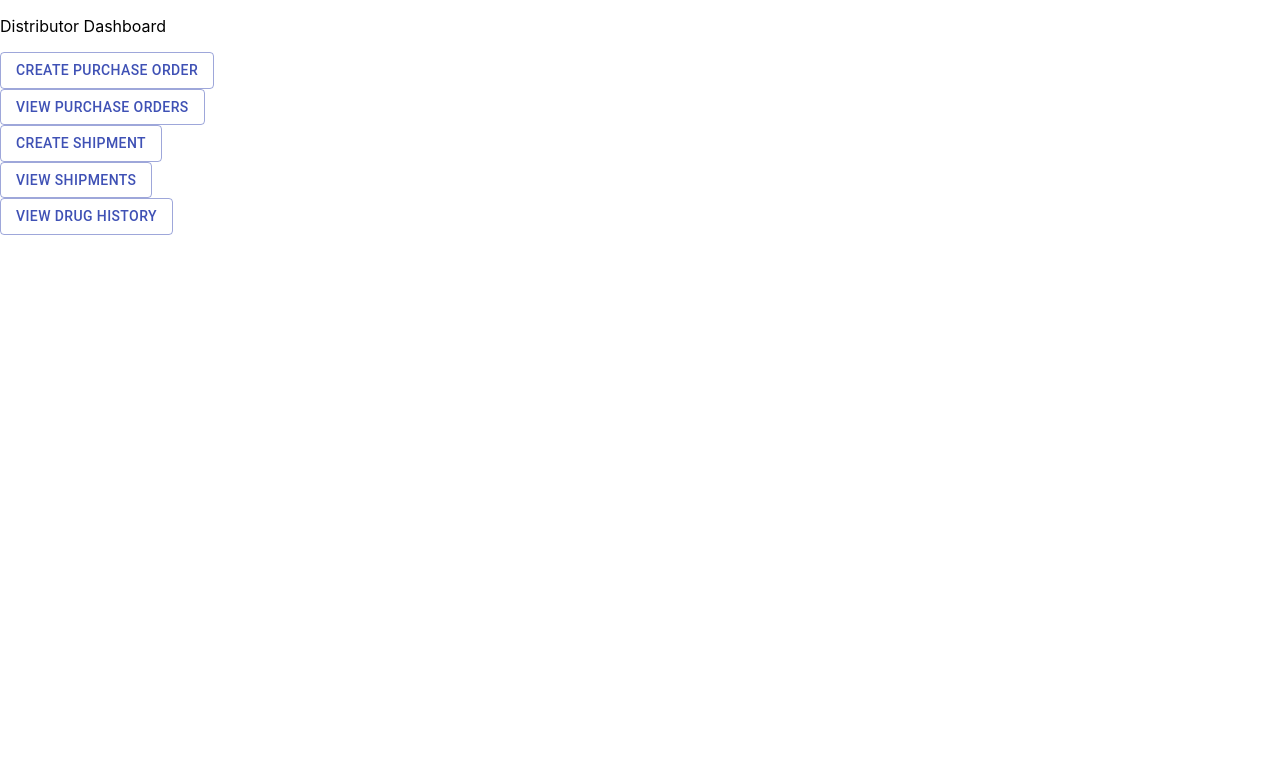
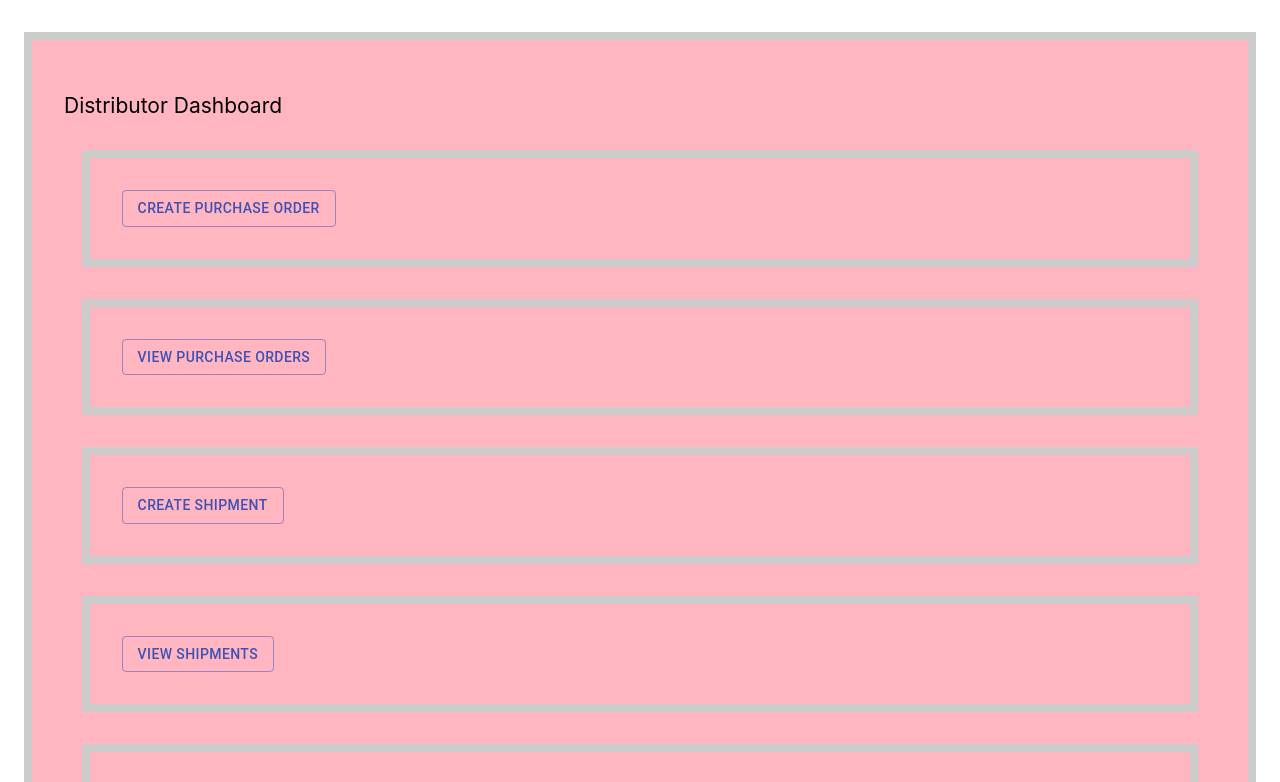
Before and after one commit to UGUP/drug-tracker, a React (Create React App) app: page /distributor in a window 1280 px wide. Shown: the top 782 px of the page. Built offline with nearby package versions, Linux system fonts and the light colour scheme.

Commit message:
CSS Styling

```diff
--- a/package.json
+++ b/package.json
@@ -15,7 +15,8 @@
     "react-router-config": "^5.1.1",
     "react-router-dom": "^5.2.0",
     "react-scripts": "3.4.3",
-    "react-tap-event-plugin": "^3.0.3"
+    "react-tap-event-plugin": "^3.0.3",
+    "styled-components": "^5.2.0"
   },
   "scripts": {
     "start": "react-scripts start",
--- a/src/admin/AdminDashboard.js
+++ b/src/admin/AdminDashboard.js
@@ -7,6 +7,18 @@ import TransporterList from "./TransporterList";
 import Button from "@material-ui/core/Button";
 import RetailerList from "./RetailerList";
 import RegisterOrganization from "../DialogueForms/Registerorganization";
+import styled from "styled-components";
+
+const StyleDiv = styled.div`
+  width: 90%;
+  length: 100%;
+  max-width: 100rem;
+  margin: 2rem auto;
+  border: 8px solid #ccc;
+  padding: 2rem;
+  background: lightpink;
+  font-size: 21px;
+`;
 
 class AdminDashboard extends React.Component {
   constructor(props) {
@@ -43,11 +55,11 @@ class AdminDashboard extends React.Component {
 
   render() {
     return (
-      <div style={{ display: "flex" }}>
-        <div style={{ width: "30%" }}>
+      <StyleDiv style={{ display: "flex" }}>
+        <StyleDiv style={{ width: "30%" }}>
           <AdminMenu selectMenu={this.selectMenu} />
-        </div>
-        <div style={{ width: "70%" }}>
+        </StyleDiv>
+        <StyleDiv style={{ width: "70%" }}>
           {(() => {
             switch (this.state.selectmenu) {
               case "manufacturer":
@@ -62,8 +74,8 @@ class AdminDashboard extends React.Component {
                 return <ManufacturerList />;
             }
           })()}
-        </div>
-        <div>
+        </StyleDiv>
+        <StyleDiv>
           <Button variant="outlined" color="primary" onClick={this.handleClick}>
             Create Organization
           </Button>
@@ -71,8 +83,8 @@ class AdminDashboard extends React.Component {
             openCreateOrganizationDialogue={this.state.showForm}
             onDialogClosed={this.onDialogClosed}
           />
-        </div>
-      </div>
+        </StyleDiv>
+      </StyleDiv>
     );
   }
 }
--- a/src/admin/ManufacturerList.js
+++ b/src/admin/ManufacturerList.js
@@ -1,12 +1,8 @@
-import React from 'react';
+import React from "react";
 
 class ManufacturerList extends React.Component {
-    render() {
-       return (
-          <div>
-             Manufacturer List
-          </div>
-       )
-    }
- }
- export default ManufacturerList;
+  render() {
+    return <div>Click on Left to display a List</div>;
+  }
+}
+export default ManufacturerList;
--- a/src/distributor/DistributorDashboard.js
+++ b/src/distributor/DistributorDashboard.js
@@ -7,7 +7,18 @@ import CreateShipmentDialogue from "../DialogueForms/CreateShipmentDialogue";
 import ViewShipmentDialogue from "../DialogueForms/ViewShipmentDialogue";
 import ViewDrugLifeCycle from "../DialogueForms/ViewDrugLifeCycle";
 import CreatePurchaseOrderDialogue from "../DialogueForms/CreatePurchaseOrderDialogue";
+import styled from "styled-components";
 
+const StyleDiv = styled.div`
+  width: 90%;
+  length: 100%;
+  max-width: 100rem;
+  margin: 2rem auto;
+  border: 8px solid #ccc;
+  padding: 2rem;
+  background: lightpink;
+  font-size: 21px;
+`;
 class DistributorDashboard extends React.Component {
   constructor(props) {
     super();
@@ -109,9 +120,9 @@ class DistributorDashboard extends React.Component {
   render() {
     const { showForm } = this.state;
     return (
-      <div>
+      <StyleDiv>
         <p> Distributor Dashboard</p>
-        <div>
+        <StyleDiv>
           <Button variant="outlined" color="primary" onClick={this.handleClick}>
             Create Purchase Order
           </Button>
@@ -119,8 +130,8 @@ class DistributorDashboard extends React.Component {
             openCreatePurchaseOrderDialogue={this.state.showForm}
             onDialogClosed={this.onDialogClosed}
           />
-        </div>
-        <div>
+        </StyleDiv>
+        <StyleDiv>
           <Button
             variant="outlined"
             color="primary"
@@ -132,8 +143,8 @@ class DistributorDashboard extends React.Component {
             openPurchaseOrderDialogue={this.state.showPurchaseOrderForm}
             onDialogClosed={this.onPOHistoryDialogClosed}
           />
-        </div>
-        <div>
+        </StyleDiv>
+        <StyleDiv>
           <Button
             variant="outlined"
             color="primary"
@@ -145,8 +156,8 @@ class DistributorDashboard extends React.Component {
             openCreateShipmentDialogue={this.state.showCreateShipmentForm}
             onDialogClosed={this.onCreateShipmentDialogClosed}
           />
-        </div>
-        <div>
+        </StyleDiv>
+        <StyleDiv>
           <Button
             variant="outlined"
             color="primary"
@@ -158,8 +169,8 @@ class DistributorDashboard extends React.Component {
             openViewShipmentDialogue={this.state.showViewShipmentForm}
             onDialogClosed={this.onViewShipmentDialogClosed}
           />
-        </div>
-        <div>
+        </StyleDiv>
+        <StyleDiv>
           <Button
             variant="outlined"
             color="primary"
@@ -171,8 +182,8 @@ class DistributorDashboard extends React.Component {
             openDrugLifecycleDialogue={this.state.showDrugLifeCycleForm}
             onDialogClosed={this.drugLifeCycleDialogClosed}
           />
-        </div>
-      </div>
+        </StyleDiv>
+      </StyleDiv>
     );
   }
 }
--- a/src/login/Login.js
+++ b/src/login/Login.js
@@ -1,5 +1,17 @@
 import React from "react";
 import history from "./../history";
+import styled from "styled-components";
+
+const StyleDiv = styled.div`
+  width: 90%;
+  length: 100%;
+  max-width: 100rem;
+  margin: 2rem auto;
+  border: 8px solid #ccc;
+  padding: 2rem;
+  background: lightblue;
+  font-size: 21px;
+`;
 
 class Login extends React.Component {
   constructor(props) {
@@ -37,6 +49,7 @@ class Login extends React.Component {
 
   render() {
     return (
+      <StyleDiv>
         <form onSubmit={this.handleSignIn.bind(this)}>
           <h3>Login in</h3>
           <label for="cars">Choose Role:</label>
@@ -55,6 +68,7 @@ class Login extends React.Component {
           <input type="password" ref="password" placeholder="Password" />
           <input type="submit" value="Login" />
         </form>
+      </StyleDiv>
     );
   }
 }
--- a/src/manufacturer/ManufacturerDashboard.js
+++ b/src/manufacturer/ManufacturerDashboard.js
@@ -7,6 +7,18 @@ import ViewPurchaseOrderDialogue from "../DialogueForms/ViewPurchaseOrderDialogu
 import CreateShipmentDialogue from "../DialogueForms/CreateShipmentDialogue";
 import ViewShipmentDialogue from "../DialogueForms/ViewShipmentDialogue";
 import ViewDrugLifeCycle from "../DialogueForms/ViewDrugLifeCycle";
+import styled from "styled-components";
+
+const StyleDiv = styled.div`
+  width: 90%;
+  length: 100%;
+  max-width: 100rem;
+  margin: 2rem auto;
+  border: 8px solid #ccc;
+  padding: 2rem;
+  background: lightgreen;
+  font-size: 21px;
+`;
 
 class ManufacturerDashboard extends React.Component {
   constructor(props) {
@@ -109,9 +121,9 @@ class ManufacturerDashboard extends React.Component {
   render() {
     const { showForm } = this.state;
     return (
-      <div>
+      <StyleDiv>
         <p>Manufacturer Dashboard</p>
-        <div>
+        <StyleDiv>
           <Button variant="outlined" color="primary" onClick={this.handleClick}>
             Create Drug
           </Button>
@@ -119,8 +131,8 @@ class ManufacturerDashboard extends React.Component {
             openCreateDrugDialogue={this.state.showForm}
             onDialogClosed={this.onDialogClosed}
           />
-        </div>
-        <div>
+        </StyleDiv>
+        <StyleDiv>
           <Button
             variant="outlined"
             color="primary"
@@ -132,8 +144,8 @@ class ManufacturerDashboard extends React.Component {
             openPurchaseOrderDialogue={this.state.showPurchaseOrderForm}
             onDialogClosed={this.onPOHistoryDialogClosed}
           />
-        </div>
-        <div>
+        </StyleDiv>
+        <StyleDiv>
           <Button
             variant="outlined"
             color="primary"
@@ -145,8 +157,8 @@ class ManufacturerDashboard extends React.Component {
             openCreateShipmentDialogue={this.state.showCreateShipmentForm}
             onDialogClosed={this.onCreateShipmentDialogClosed}
           />
-        </div>
-        <div>
+        </StyleDiv>
+        <StyleDiv>
           <Button
             variant="outlined"
             color="primary"
@@ -158,8 +170,8 @@ class ManufacturerDashboard extends React.Component {
             openViewShipmentDialogue={this.state.showViewShipmentForm}
             onDialogClosed={this.onViewShipmentDialogClosed}
           />
-        </div>
-        <div>
+        </StyleDiv>
+        <StyleDiv>
           <Button
             variant="outlined"
             color="primary"
@@ -171,8 +183,8 @@ class ManufacturerDashboard extends React.Component {
             openDrugLifecycleDialogue={this.state.showDrugLifeCycleForm}
             onDialogClosed={this.drugLifeCycleDialogClosed}
           />
-        </div>
-      </div>
+        </StyleDiv>
+      </StyleDiv>
     );
   }
 }
--- a/src/retailer/RetailerDashboard.js
+++ b/src/retailer/RetailerDashboard.js
@@ -6,6 +6,18 @@ import ViewPurchaseOrderDialogue from "../DialogueForms/ViewPurchaseOrderDialogu
 import ViewDrugLifeCycle from "../DialogueForms/ViewDrugLifeCycle";
 import CreatePurchaseOrderDialogue from "../DialogueForms/CreatePurchaseOrderDialogue";
 import RetailDrugDialogue from "../DialogueForms/RetailDrugDialogue";
+import styled from "styled-components";
+
+const StyleDiv = styled.div`
+  width: 90%;
+  length: 100%;
+  max-width: 100rem;
+  margin: 2rem auto;
+  border: 8px solid #ccc;
+  padding: 2rem;
+  background: lightblue;
+  font-size: 21px;
+`;
 
 class RetailerDashboard extends React.Component {
   constructor(props) {
@@ -87,9 +99,9 @@ class RetailerDashboard extends React.Component {
   render() {
     const { showForm } = this.state;
     return (
-      <div>
+      <StyleDiv>
         <p> Retailer Dashboard</p>
-        <div>
+        <StyleDiv>
           <Button
             variant="outlined"
             color="primary"
@@ -101,8 +113,8 @@ class RetailerDashboard extends React.Component {
             openRetailDrugDialogue={this.state.showDrugDetailsForm}
             onDialogClosed={this.onRetailDrugClosed}
           />
-        </div>
-        <div>
+        </StyleDiv>
+        <StyleDiv>
           <Button variant="outlined" color="primary" onClick={this.handleClick}>
             Create Purchase Order
           </Button>
@@ -110,8 +122,8 @@ class RetailerDashboard extends React.Component {
             openCreatePurchaseOrderDialogue={this.state.showForm}
             onDialogClosed={this.onDialogClosed}
           />
-        </div>
-        <div>
+        </StyleDiv>
+        <StyleDiv>
           <Button
             variant="outlined"
             color="primary"
@@ -123,8 +135,8 @@ class RetailerDashboard extends React.Component {
             openPurchaseOrderDialogue={this.state.showViewPurchaseOrderForm}
             onDialogClosed={this.onPOHistoryDialogClosed}
           />
-        </div>
-        <div>
+        </StyleDiv>
+        <StyleDiv>
           <Button
             variant="outlined"
             color="primary"
@@ -136,8 +148,8 @@ class RetailerDashboard extends React.Component {
             openDrugLifecycleDialogue={this.state.showDrugLifeCycleForm}
             onDialogClosed={this.drugLifeCycleDialogClosed}
           />
-        </div>
-      </div>
+        </StyleDiv>
+      </StyleDiv>
     );
   }
 }
--- a/src/transporter/TransporterDashboard.js
+++ b/src/transporter/TransporterDashboard.js
@@ -5,6 +5,19 @@ import Button from "@material-ui/core/Button";
 import CreateShipmentDialogue from "../DialogueForms/CreateShipmentDialogue";
 import ViewShipmentDialogue from "../DialogueForms/ViewShipmentDialogue";
 import UpdateShipmentDialogue from "../DialogueForms/UpdateShipmentDialogue";
+import styled from "styled-components";
+
+const StyleDiv = styled.div`
+  width: 90%;
+  length: 100%;
+  max-width: 100rem;
+  margin: 2rem auto;
+  border: 8px solid #ccc;
+  padding: 2rem;
+  background: lightgreen;
+  font-size: 21px;
+`;
+
 class TransporterDashboard extends React.Component {
   constructor(props) {
     super();
@@ -72,9 +85,9 @@ class TransporterDashboard extends React.Component {
   render() {
     const { showForm } = this.state;
     return (
-      <div>
+      <StyleDiv>
         <p> Transporter Dashboard</p>
-        <div>
+        <StyleDiv>
           <Button
             variant="outlined"
             color="primary"
@@ -86,8 +99,8 @@ class TransporterDashboard extends React.Component {
             openCreateShipmentDialogue={this.state.showCreateShipmentForm}
             onDialogClosed={this.onCreateShipmentDialogClosed}
           />
-        </div>
-        <div>
+        </StyleDiv>
+        <StyleDiv>
           <Button
             variant="outlined"
             color="primary"
@@ -99,8 +112,8 @@ class TransporterDashboard extends React.Component {
             openViewShipmentDialogue={this.state.showViewShipmentForm}
             onDialogClosed={this.onViewShipmentDialogClosed}
           />
-        </div>
-        <div>
+        </StyleDiv>
+        <StyleDiv>
           <Button variant="outlined" color="primary" onClick={this.handleClick}>
             Update Shipment
           </Button>
@@ -108,8 +121,8 @@ class TransporterDashboard extends React.Component {
             openUpdateShipmentDialogue={this.state.showUpdateForm}
             onDialogClosed={this.onDialogClosed}
           />
-        </div>
-      </div>
+        </StyleDiv>
+      </StyleDiv>
     );
   }
 }
```
Also changed, not shown: 1 other file (tests, documents, lock files or other folders). Lines whose indentation alone changed are shown as unchanged.
